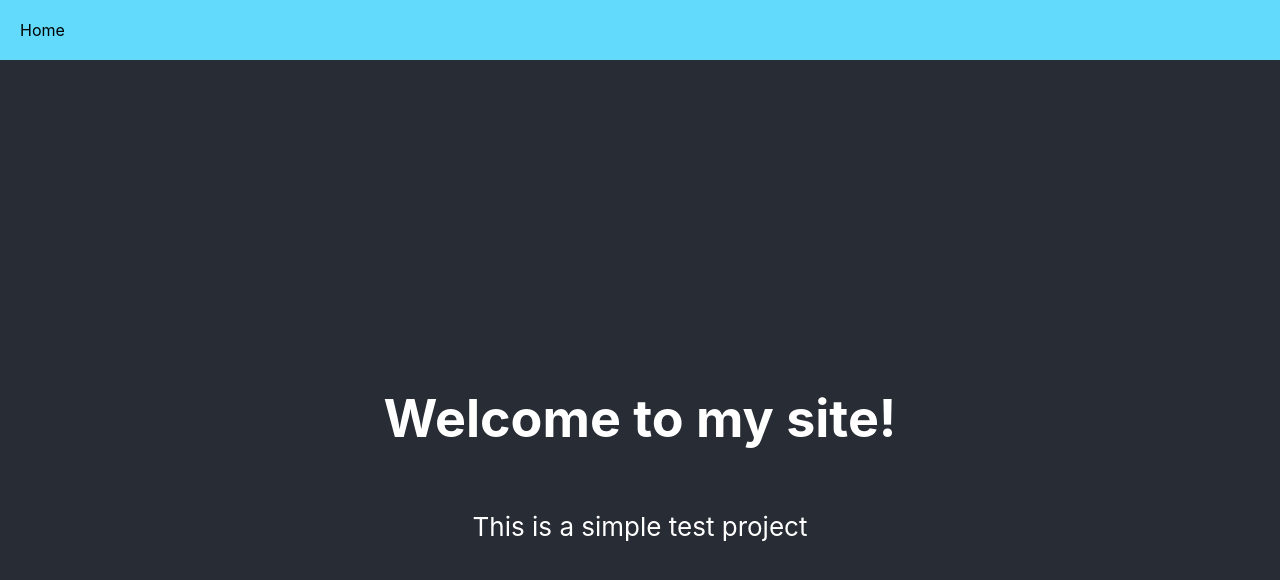
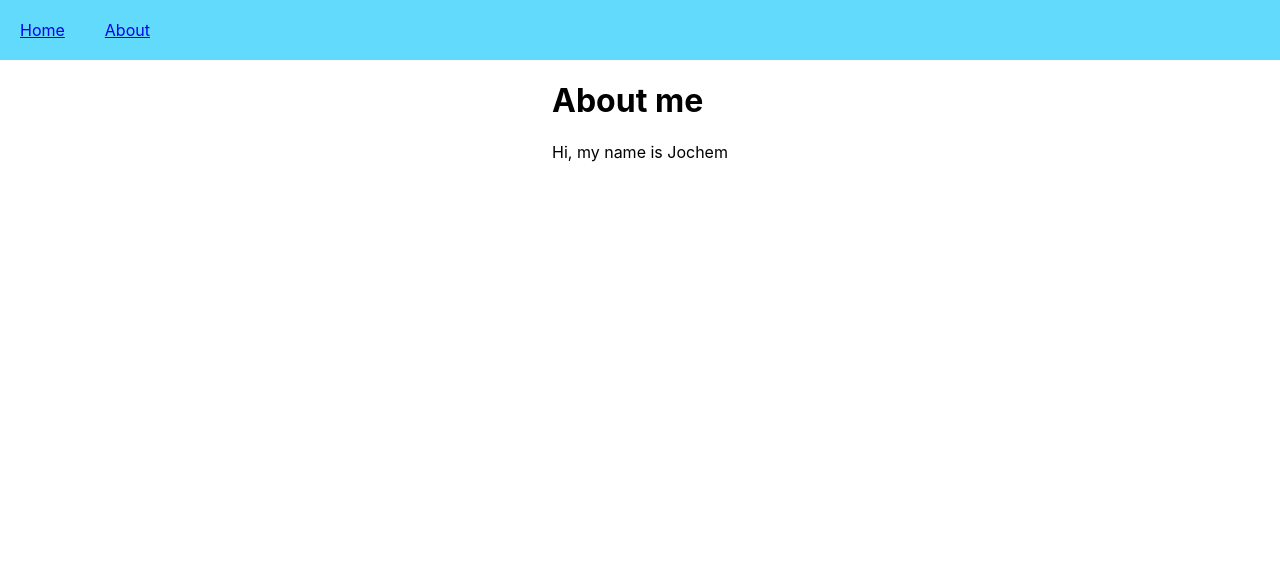
Before and after one commit to Jochem089/Jochem089, a React (Create React App) app in the folder frontend/: page /about in a window 1280 px wide. Shown: the top 580 px of the page. Built offline with nearby package versions, Linux system fonts and the light colour scheme.

Commit message:
added extra component

```diff
--- a/frontend/package.json
+++ b/frontend/package.json
@@ -9,6 +9,7 @@
     "@testing-library/user-event": "^13.5.0",
     "react": "^18.2.0",
     "react-dom": "^18.2.0",
+    "react-router-dom": "^6.23.1",
     "react-scripts": "5.0.1",
     "web-vitals": "^2.1.4"
   },
--- a/frontend/public/index.html
+++ b/frontend/public/index.html
@@ -9,7 +9,6 @@
       name="description"
       content="Web site created using create-react-app"
     />
-    <link rel="apple-touch-icon" href="%PUBLIC_URL%/logo192.png" />
     <!--
       manifest.json provides metadata used when your web app is installed on a
       user's mobile device or desktop. See https://developers.google.com/web/fundamentals/web-app-manifest/
--- a/frontend/src/App.css
+++ b/frontend/src/App.css
@@ -1,38 +1,4 @@
-.App {
-  text-align: center;
+.container {
+    display: flex;
+    justify-content: center;
 }
-
-.App-logo {
-  height: 40vmin;
-  pointer-events: none;
-}
-
-@media (prefers-reduced-motion: no-preference) {
-  .App-logo {
-    animation: App-logo-spin infinite 20s linear;
-  }
-}
-
-.App-header {
-  background-color: #282c34;
-  min-height: 100vh;
-  display: flex;
-  flex-direction: column;
-  align-items: center;
-  justify-content: center;
-  font-size: calc(10px + 2vmin);
-  color: white;
-}
-
-.App-link {
-  color: #61dafb;
-}
-
-@keyframes App-logo-spin {
-  from {
-    transform: rotate(0deg);
-  }
-  to {
-    transform: rotate(360deg);
-  }
-}
--- a/frontend/src/App.js
+++ b/frontend/src/App.js
@@ -1,13 +1,19 @@
+import React from "react";
 import './App.css';
+import NavBar from "./components/NavBar";
+import {Route, Routes} from "react-router-dom";
+import Homepage from "./components/Homepage";
+import About from "./components/About";
 
 function App() {
     return (
-        <div className="App">
-            <header className="App-header">
-                <h1>Welcome to my site!</h1>
-                <p>This is a simple test project</p>
-            </header>
-        </div>
+        <>
+            <NavBar/>
+            <Routes>
+                <Route path="/" element={<Homepage/>}/>
+                <Route path="/about" element={<About/>}/>
+            </Routes>
+        </>
     );
 }
 
--- /dev/null
+++ b/frontend/src/components/About.js
@@ -0,0 +1,14 @@
+import React from "react";
+
+function About() {
+    return (
+        <div className="container">
+            <div>
+                <h1>About me</h1>
+                <p>Hi, my name is Jochem</p>
+            </div>
+        </div>
+    )
+}
+
+export default About;
--- /dev/null
+++ b/frontend/src/components/Homepage.js
@@ -0,0 +1,14 @@
+import React from "react";
+
+function HomePage() {
+    return (
+        <div className="container">
+            <div>
+                <h1>Welcome to my site!</h1>
+                <p>This is a simple test project</p>
+            </div>
+        </div>
+    )
+}
+
+export default HomePage;
--- a/frontend/src/components/NavBar.css
+++ b/frontend/src/components/NavBar.css
@@ -1,8 +1,10 @@
 nav {
+    display: flex;
     background-color: #61dafb;
 }
 
 li {
     list-style: none;
     padding: 20px;
+    cursor: pointer;
 }
--- a/frontend/src/components/NavBar.js
+++ b/frontend/src/components/NavBar.js
@@ -1,9 +1,12 @@
+import React from "react";
 import "./NavBar.css";
+import {Link} from "react-router-dom"
 
 function NavBar() {
     return (
         <nav>
-            <li>Home</li>
+            <li><Link to="/">Home</Link></li>
+            <li><Link to="/about">About</Link></li>
         </nav>
     )
 }
--- a/frontend/src/index.css
+++ b/frontend/src/index.css
@@ -1,13 +1,8 @@
 body {
-  margin: 0;
-  font-family: -apple-system, BlinkMacSystemFont, 'Segoe UI', 'Roboto', 'Oxygen',
+    margin: 0;
+    padding: 0;
+    box-sizing: border-box;
+    font-family: -apple-system, BlinkMacSystemFont, 'Segoe UI', 'Roboto', 'Oxygen',
     'Ubuntu', 'Cantarell', 'Fira Sans', 'Droid Sans', 'Helvetica Neue',
     sans-serif;
-  -webkit-font-smoothing: antialiased;
-  -moz-osx-font-smoothing: grayscale;
 }
-
-code {
-  font-family: source-code-pro, Menlo, Monaco, Consolas, 'Courier New',
-    monospace;
-}
--- a/frontend/src/index.js
+++ b/frontend/src/index.js
@@ -2,16 +2,14 @@ import React from 'react';
 import ReactDOM from 'react-dom/client';
 import './index.css';
 import App from './App';
-
+import {BrowserRouter} from "react-router-dom"
 import reportWebVitals from './reportWebVitals';
-import NavBar from "./components/NavBar";
 
 const root = ReactDOM.createRoot(document.getElementById('root'));
 root.render(
-    <React.StrictMode>
-        <NavBar/>
+    <BrowserRouter>
         <App/>
-    </React.StrictMode>
+    </BrowserRouter>
 );
 
 // If you want to start measuring performance in your app, pass a function
--- /dev/null
+++ b/package.json
@@ -0,0 +1,5 @@
+{
+  "devDependencies": {
+    "react-router-dom": "^6.22.1"
+  }
+}
```
Also changed, not shown: frontend/public/manifest.json, 2 other files (tests, documents, lock files or other folders).
